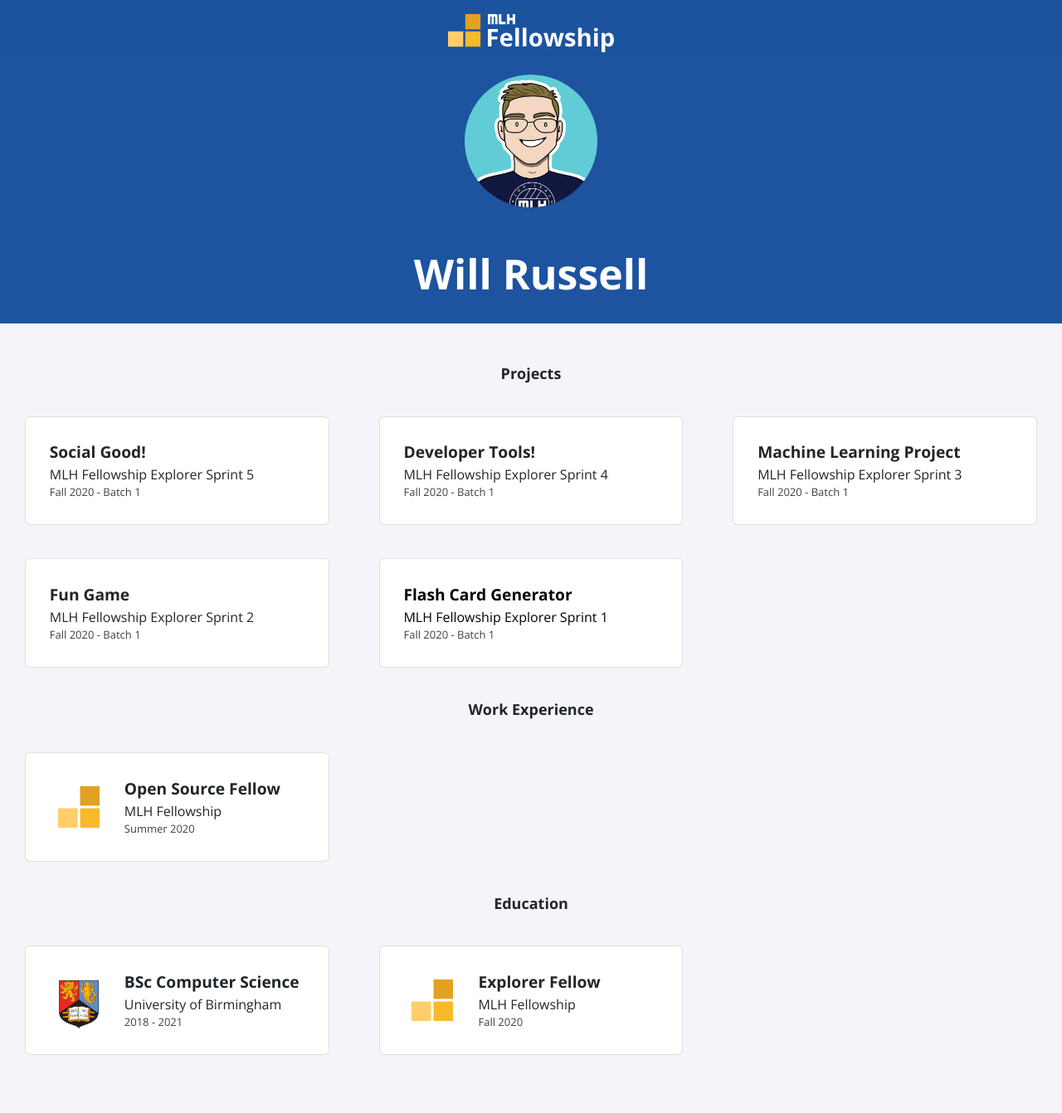
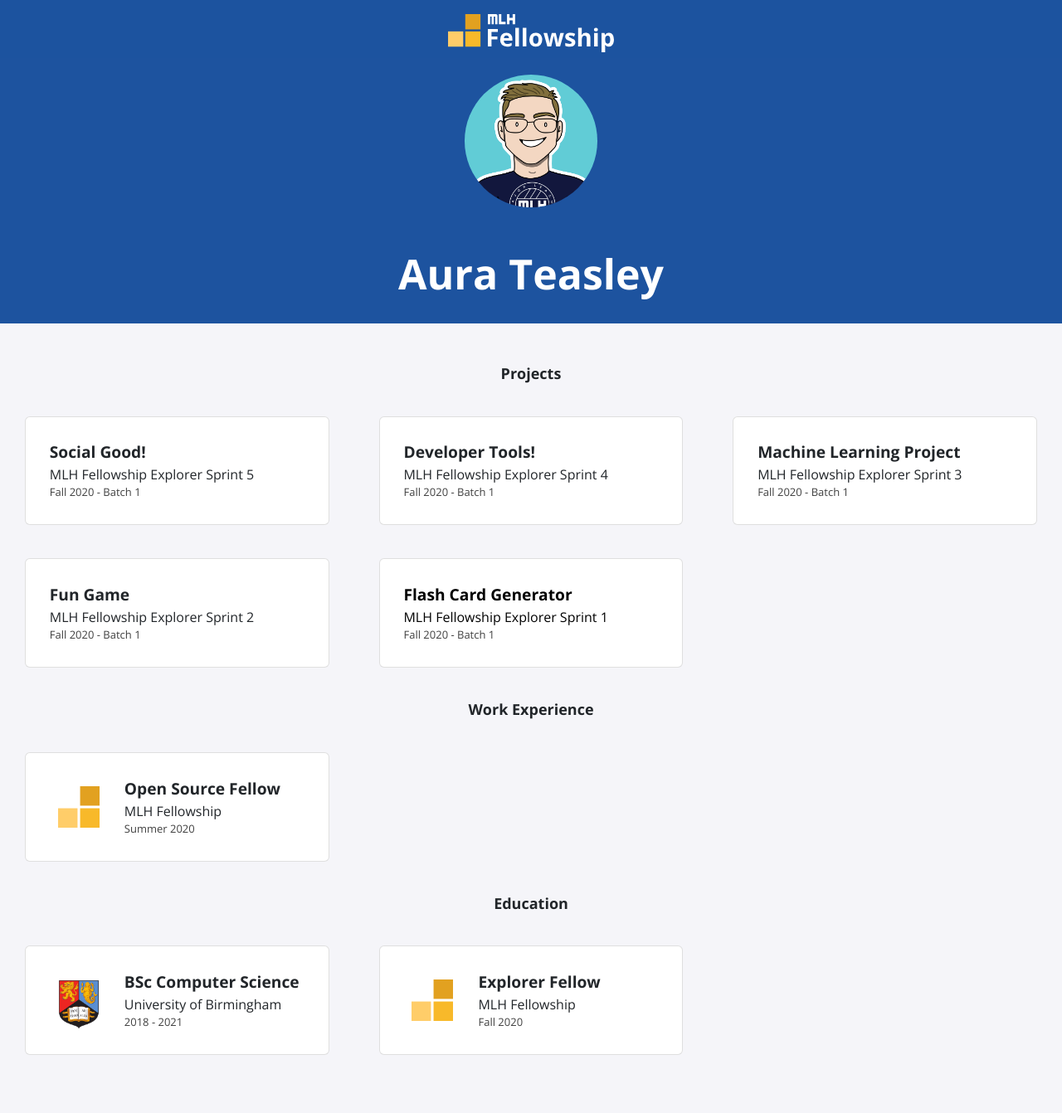
Before and after one commit to Aura-Buddy/Aura-Buddy.github.com.io, a Jekyll site: the page built from index.html, in a window 1280 px wide. Shown: the whole page at 83% size. Built offline with Jekyll 4.4.1, drawn with Linux system fonts in a browser that asks for light colours; nearby versions of some CDN libraries; part of the change alters nothing that is shown.

Commit message:
Updating config.yml

```diff
--- a/_config.yml
+++ b/_config.yml
@@ -1,11 +1,9 @@
-title: "Will Russell"
-email: fellowship@mlh.io
+title: "Aura Teasley"
+email: aura.teasley@my.utsa.edu
 description: >- # this means to ignore newlines until "baseurl:"
-  Write an awesome description for your new site here. You can edit this
-  line in _config.yml. It will appear in your document head meta (for
-  Google search results) and in your feed.xml site description.
+  Howdy!
 baseurl: "/"
-url: "/portfolio-template"
+url: "https://Aura-Buddy.github.io"
 twitter_username: mlhacks
 github_username:  mlh-fellowship
 
```
